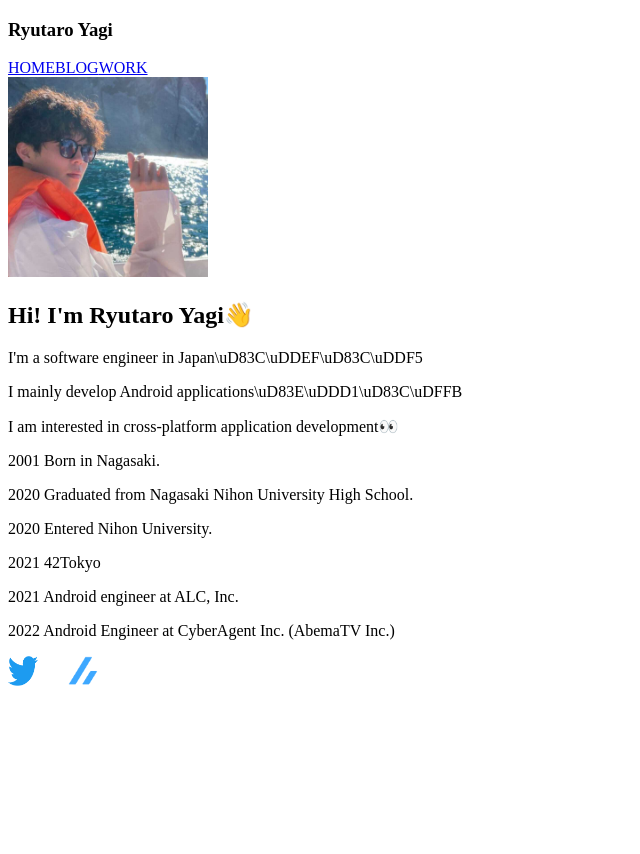
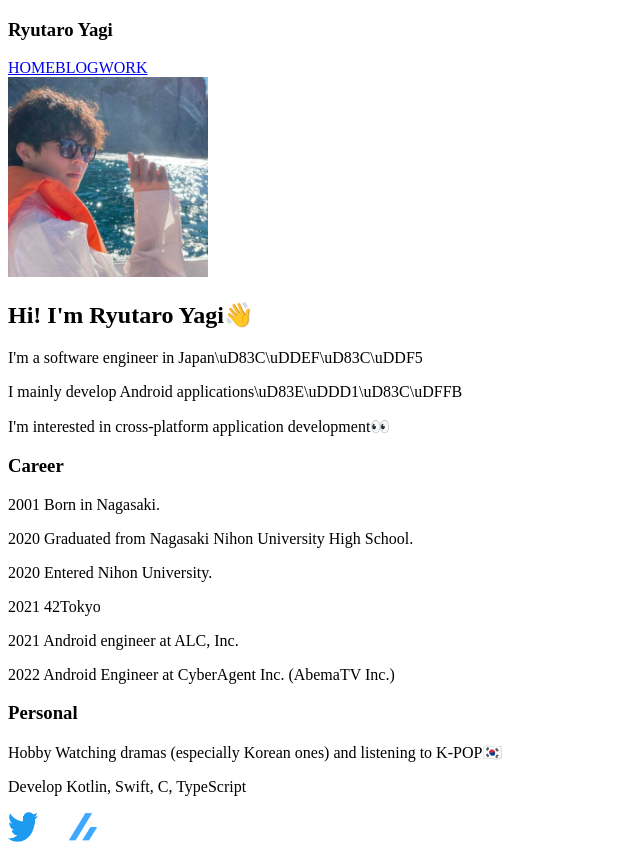
Before and after one commit to YagiRyu/nextjs-blog, a Next.js app: page / in a window 1280 px wide. Shown: the whole page, without its empty margins (0-640 px from the left). Before the commit the page ends 800 px from the top, so only its background shows below. Built offline with nearby package versions, Linux system fonts and the light colour scheme.

Commit message:
Added carrer section and work page

```diff
--- a/components/header.tsx
+++ b/components/header.tsx
@@ -2,7 +2,7 @@ import Link from 'next/link';
 
 const Header: React.FC = () => (
   <header className='flex justify-around items-center w-full py-5 bg-[#3d3d3d]'>
-    <h3 className='text-white font-bold md:text-3xl text-2xl text-[#DDAA00]'>
+    <h3 className='font-bold md:text-3xl text-2xl text-[#DDAA00]'>
       Ryutaro Yagi
     </h3>
     <div className=''>
--- a/pages/index.tsx
+++ b/pages/index.tsx
@@ -38,9 +38,10 @@ export default function Home() {
           I mainly develop Android applications\uD83E\uDDD1\uD83C\uDFFB
         </p>
         <p className='font-bold'>
-          I am interested in cross-platform application development👀
+          I'm interested in cross-platform application development👀
         </p>
-        <div className='mt-5 text-sm'>
+        <div className='mt-7 text-sm'>
+          <h3 className='text-3xl mb-3 text-[#DDAA00] text-center'>Career</h3>
           <p className='md:text-base'>
             2001{' '}
             <span className='ml-5 md:text-lg text-base'>Born in Nagasaki.</span>
@@ -70,6 +71,21 @@ export default function Home() {
             2022{' '}
             <span className='ml-5 md:text-lg text-base'>
               Android Engineer at CyberAgent Inc. (AbemaTV Inc.)
+            </span>
+          </p>
+        </div>
+        <div className='mt-9 text-sm'>
+          <h3 className='text-3xl mb-3 text-[#DDAA00] text-center'>Personal</h3>
+          <p className='md:text-base'>
+            Hobby{' '}
+            <span className='ml-5 md:text-lg text-base'>
+              Watching dramas (especially Korean ones) and listening to K-POP🇰🇷
+            </span>
+          </p>
+          <p className='md:text-base'>
+            Develop{' '}
+            <span className='ml-5 md:text-lg text-base'>
+              Kotlin, Swift, C, TypeScript
             </span>
           </p>
         </div>
--- a/pages/work.tsx
+++ b/pages/work.tsx
@@ -2,7 +2,9 @@ import Layout from '../components/layout';
 
 const Work: React.FC = () => (
   <Layout>
-    <h1>Work page</h1>
+    <section className='h-screen flex justify-center items-center'>
+      <h1 className='text-5xl'>Coming soon.......🚀</h1>
+    </section>
   </Layout>
 );
 
```
